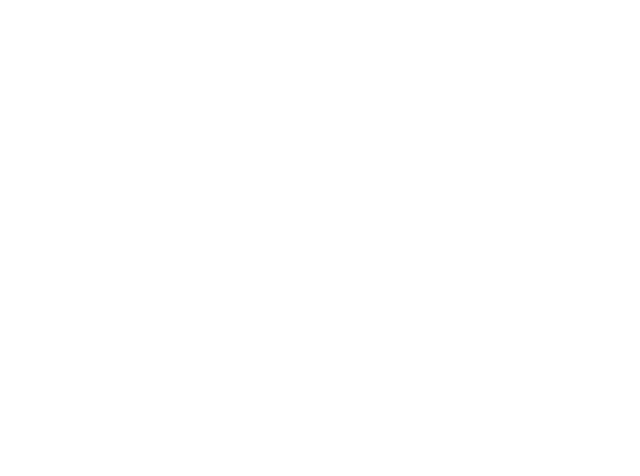
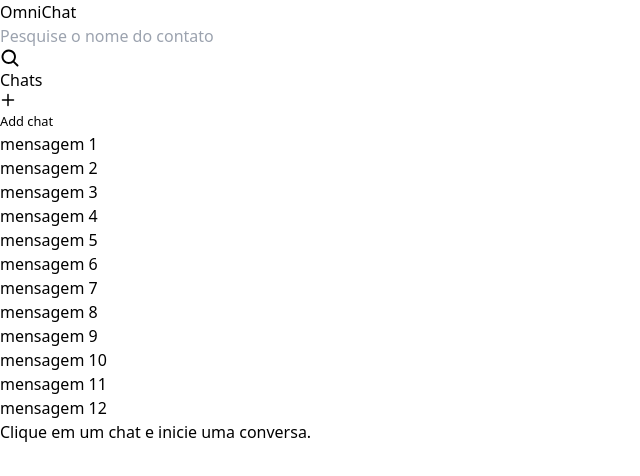
Before and after one commit to EmmanuelRBoo/enterness, a React (Vite) app in the folder frontend/: page / in a window 1280 px wide. Shown: the top 476 px of the page, without its empty margins (0-640 px from the left). Built offline with nearby package versions, Linux system fonts and the light colour scheme.

Commit message:
Layout principal inicial

```diff
--- a/frontend/index.html
+++ b/frontend/index.html
@@ -1,12 +1,12 @@
 <!doctype html>
-<html lang="en">
+<html lang="en" class="bg-zinc-900">
   <head>
     <meta charset="UTF-8" />
     <meta name="viewport" content="width=device-width, initial-scale=1.0" />
     <link rel="stylesheet" href="./src/global.css"/>
     <title>ENTERness</title>
   </head>
-  <body class="w-screen h-screen bg-zinc-900">
+  <body>
     <div id="root"></div>
     <script type="module" src="/src/main.tsx"></script>
   </body>
--- a/frontend/package.json
+++ b/frontend/package.json
@@ -12,6 +12,7 @@
   },
   "dependencies": {
     "@phosphor-icons/react": "^2.0.15",
+    "emoji-picker-react": "^4.8.0",
     "react": "^18.2.0",
     "react-dom": "^18.2.0"
   },
--- a/frontend/src/App.tsx
+++ b/frontend/src/App.tsx
@@ -1,6 +1,169 @@
+import { ChangeEvent, useEffect, useState } from 'react'
+import { MagnifyingGlass, Plus } from '@phosphor-icons/react'
+import { Card, Text } from './components'
+import { IGetChatList } from './interfaces/api'
+
+// Remover mock na integração com o backend
+const mock: IGetChatList[] = [
+	{
+		id: '1',
+		alert: true,
+		title: 'mensagem 1'
+	},
+	{
+		id: '2',
+		alert: true,
+		title: 'mensagem 2'
+	},
+	{
+		id: '3',
+		alert: false,
+		title: 'mensagem 3'
+	},
+	{
+		id: '4',
+		alert: true,
+		title: 'mensagem 4'
+	},
+	{
+		id: '5',
+		alert: false,
+		title: 'mensagem 5'
+	},
+	{
+		id: '6',
+		alert: false,
+		title: 'mensagem 6'
+	},
+	{
+		id: '7',
+		alert: false,
+		title: 'mensagem 7'
+	},
+	{
+		id: '8',
+		alert: false,
+		title: 'mensagem 8'
+	},
+	{
+		id: '9',
+		alert: false,
+		title: 'mensagem 9'
+	},
+	{
+		id: '10',
+		alert: false,
+		title: 'mensagem 10'
+	},
+	{
+		id: '11',
+		alert: false,
+		title: 'mensagem 11'
+	},
+	{
+		id: '12',
+		alert: false,
+		title: 'mensagem 12'
+	},
+]
+
 export default function App() {
+	const [filter, setFilter] = useState<string>('')
+	const [selected, setSelected] = useState<string>('')
+	const [data, setData] = useState<Array<IGetChatList>>(mock)
+
+	const filterData = data.filter(({ title }) => title.toLowerCase().includes(filter.toLowerCase()))
+
+	const handleChange = ({ target }: ChangeEvent<HTMLInputElement>) => setFilter(target.value)
+
+	const handleGetChats = () => {
+		setData(mock)
+	}
+
+	useEffect(() => {
+		handleGetChats()
+	}, [])
+
 	return (
-		<main className='bg-zinc-900'>
+		<main className='w-screen h-screen p-4 flex items-center justify-center'>
+			<section className='flex border w-full h-full border-zinc-300 rounded-xl min-h-[90%] max-h-[90%]'>
+				<div className='border-r-2 text-center border-zinc-300 w-1/6 flex flex-col'>
+					<Text bold type='title'>OmniChat</Text>
+
+					<div className='p-4 relative'>
+						<input
+							type="text"
+							onChange={handleChange}
+							placeholder='Pesquise o nome do contato'
+							className='w-full pl-2 h-8'
+						/>
+
+						<MagnifyingGlass
+							className='absolute right-6 top-1/2 bottom-1/2 -translate-y-1/2'
+							size={20}
+							weight='bold'
+						/>
+					</div>
+
+					<div className='flex flex-col w-full h-full rounded-bl-xl overflow-hidden'>
+						<div className='flex items-end mb-1 justify-between mx-2 last:text'>
+							<Text bold>Chats</Text>
+
+							<button className='flex items-center gap-1 p-1 px-2 bg-zinc-300 rounded-full'>
+								<Plus weight='bold' size={16} />
+								<Text type='small' bold dark>
+									Add chat
+								</Text>
+							</button>
+						</div>
+						<div className='overflow-scroll rounded-bl-xl h-full'>
+							{
+								filterData.length == 0
+									? (
+										<div className='flex justify-center items-center'>
+											<Text>Nenhum resultado encontrado.</Text>
+											<button >
+												<Text underline>Criar novo chat</Text>
+											</button>
+										</div>
+									)
+									: (
+
+										<ul className=' max-h-full'>
+											{
+												filterData.map(({ alert, id, title }) => (
+													<li>
+														<Card
+															key={id}
+															alert={alert}
+															id={id}
+															title={title}
+															selected={selected == id}
+															onClick={setSelected}
+														/>
+													</li>
+												))
+											}
+										</ul>
+									)
+							}
+						</div>
+
+					</div>
+				</div>
+
+				<div className=' w-5/6'>
+					{
+						selected
+							? 'To Do chat'
+							: (
+								<div className='flex h-full w-full justify-center items-center'>
+									<Text bold type='subtitle'>Clique em um chat e inicie uma conversa.</Text>
+								</div>
+							)
+					}
+				</div>
+			</section>
 		</main>
 	)
 }
--- a/frontend/src/components/ChatBallon.tsx
+++ b/frontend/src/components/ChatBallon.tsx
@@ -1,6 +1,6 @@
 import { ClipboardText } from '@phosphor-icons/react'
-
 import { IChatBallon } from '../interfaces/chatBallon'
+import { handleNotification } from '../helpers'
 import userImage from '../assets/user.png'
 import { Text } from '.'
 
@@ -12,7 +12,10 @@
 
         await navigator.clipboard.writeText(String(messageText))
 
-        console.log('TO DO NOTIFICATION', messageText)
+        handleNotification({
+            message: 'Mensagem copiada!',
+            type: 'info'
+        })
     }
 
     return (
@@ -67,6 +70,7 @@
             <ClipboardText
                 onClick={clipToBoard}
                 size={30}
+                weight='bold'
                 className={`
                     text-zinc-900
                     hover:bg-opacity-80
--- /dev/null
+++ b/frontend/src/interfaces/api.ts
@@ -0,0 +1,5 @@
+export interface IGetChatList {
+    id: string
+    title: string
+    alert: boolean
+}
```
